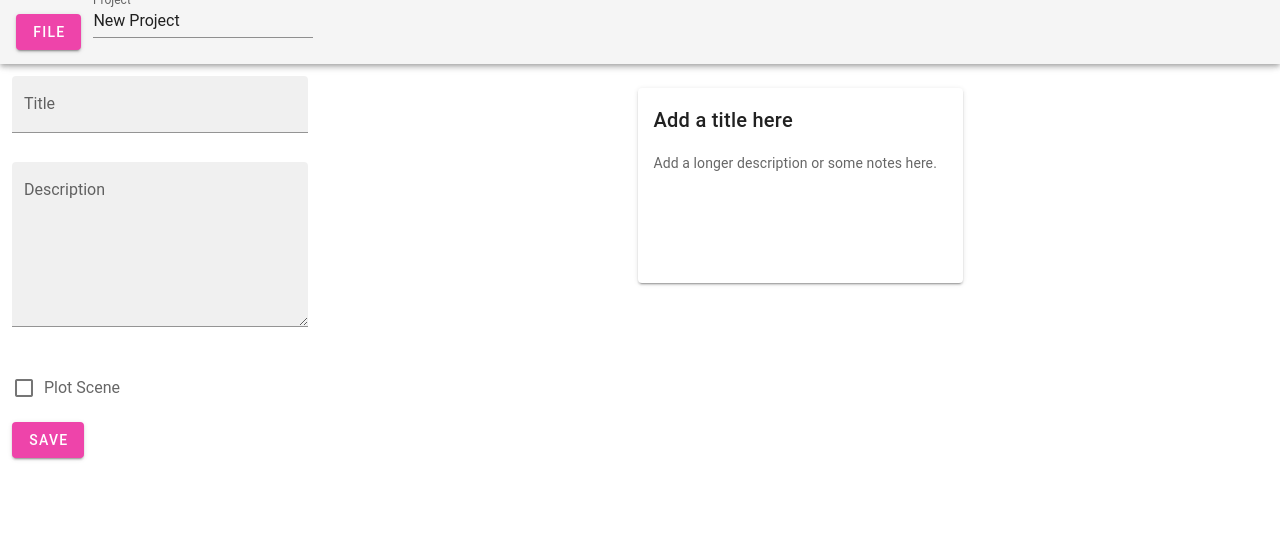
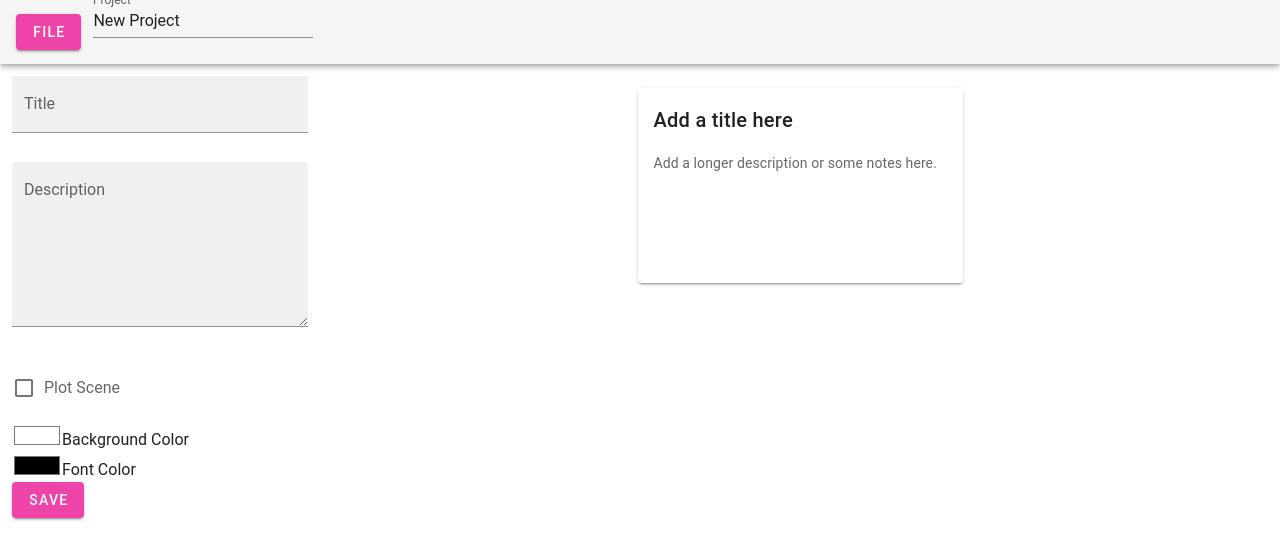
Before and after one commit to stevenmraines/scenery, a Vue app: page / in a window 1280 px wide. Shown: the top 560 px of the page. Built offline with nearby package versions, Linux system fonts and the light colour scheme; a small style sheet from the web is missing.

Commit message:
Add color picker to ModifyCard.

```diff
--- a/src/components/ModifyCard.vue
+++ b/src/components/ModifyCard.vue
@@ -8,6 +8,12 @@
         v-model="newCard.description"
       ></v-textarea>
       <v-checkbox label="Plot Scene" v-model="newCard.isPlot"></v-checkbox>
+      <input id="bg-color" type="color" v-model="newCard.backgroundColor" />
+      <label for="bg-color">Background Color</label>
+      <br />
+      <input id="font-color" type="color" v-model="newCard.fontColor" />
+      <label for="font-color">Font Color</label>
+      <br />
       <v-btn color="primary" type="submit">Save</v-btn>
     </v-form>
   </div>
@@ -25,9 +31,9 @@ export default Vue.extend({
   data() {
     return {
       newCard: {
-        backgroundColor: "white",
+        backgroundColor: "#ffffff",
         description: "",
-        fontColor: "black",
+        fontColor: "#000000",
         isPlot: false,
         title: ""
       }
@@ -38,9 +44,9 @@ export default Vue.extend({
     saveChanges: function() {
       this.ADD_CARD(this.newCard);
       this.newCard = {
-        backgroundColor: "white",
+        backgroundColor: "#ffffff",
         description: "",
-        fontColor: "black",
+        fontColor: "#000000",
         isPlot: false,
         title: ""
       };
--- a/src/store/index.ts
+++ b/src/store/index.ts
@@ -8,7 +8,7 @@ export default new Vuex.Store({
   actions: {}, // For asynchronous mutations
   getters: {
     // TODO is this needed for Card child component?
-    getCardByIndex: (state) => (index: number) => {
+    getCardByIndex: state => (index: number) => {
       state.project.cards.filter(function(card, i) {
         return i === index;
       });
@@ -47,9 +47,9 @@ export default new Vuex.Store({
     project: {
       cards: [
         {
-          backgroundColor: "white",
+          backgroundColor: "#ffffff",
           description: "Add a longer description or some notes here.",
-          fontColor: "black",
+          fontColor: "#000000",
           isPlot: true,
           title: "Add a title here"
         } as CardType
```
